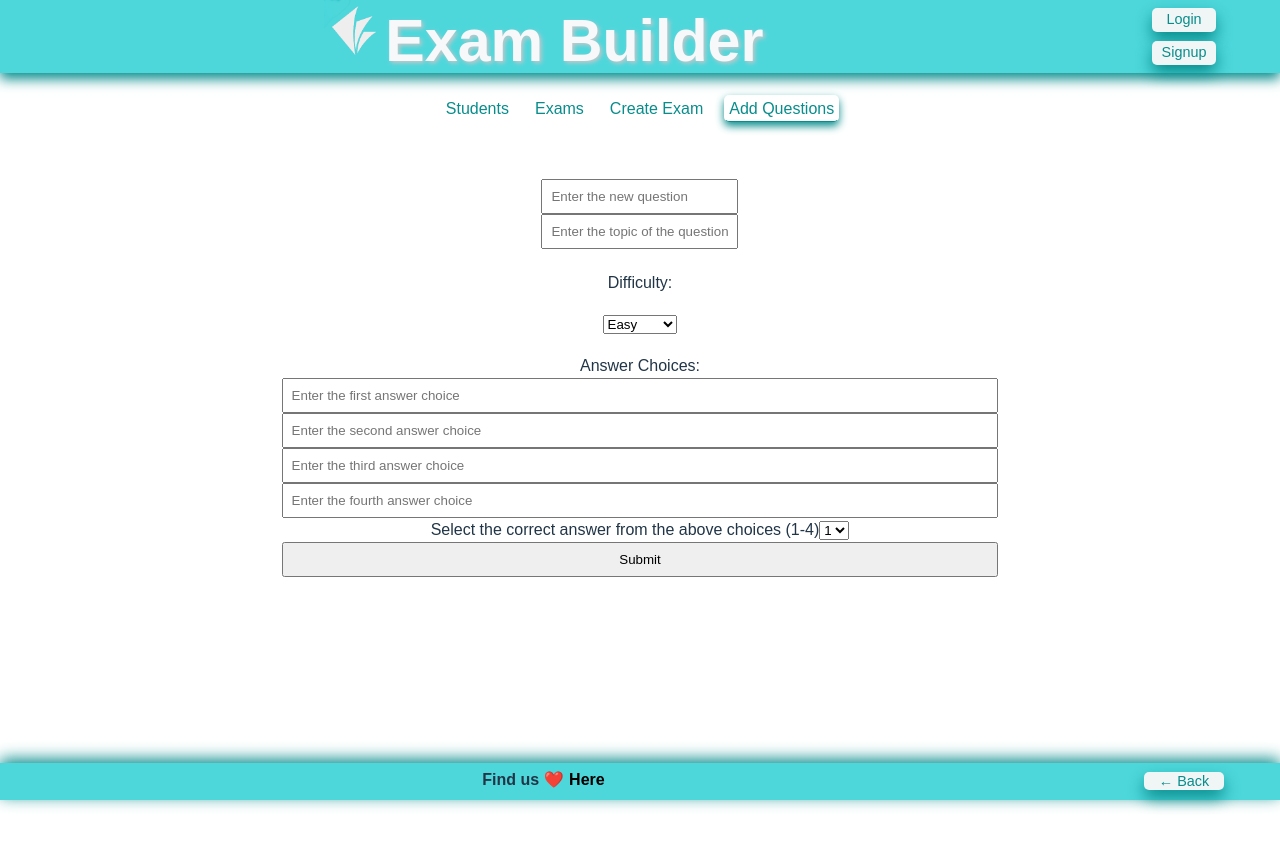
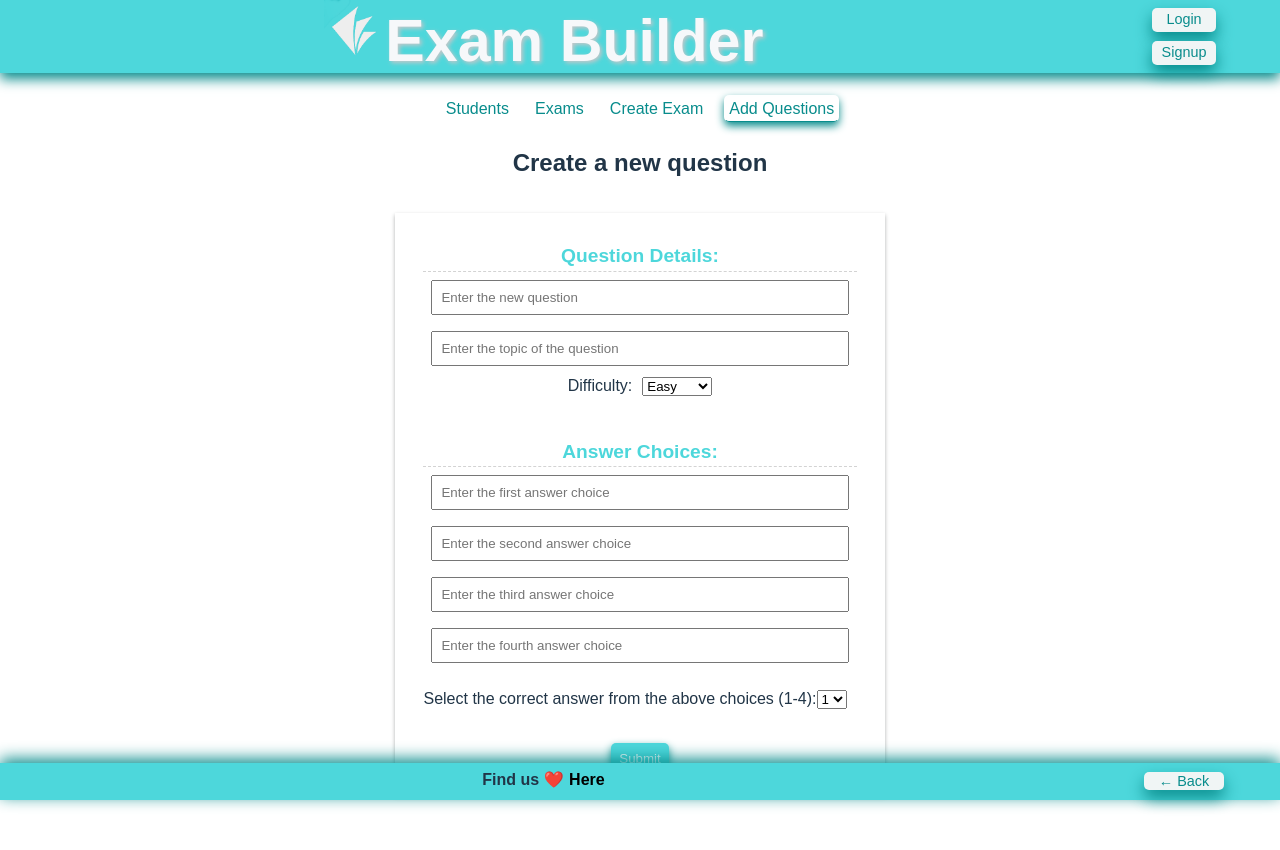
Before and after one commit to JessicaDubina/exam-builder, a React (Vite) app in the folder client/: page /createquestion in a window 1280 px wide. Shown: the top 850 px of the page. Before the commit the page ends 800 px from the top, so only its background shows below. Built offline with nearby package versions, Linux system fonts and the light colour scheme; no server answers; a web font is replaced by a local one.

Commit message:
updated createquestion page formats

```diff
--- a/client/src/App.css
+++ b/client/src/App.css
@@ -145,6 +145,13 @@ th, .table-title {
   box-shadow: 0 2px 4px 0 #afb1b1;
 }
 
+.section {
+  padding: 1rem;
+  display: flex;
+  flex-direction: column;
+  margin: .5rem;
+}
+
 .page-title {
   margin: 1rem;
 }
@@ -152,6 +159,15 @@ th, .table-title {
 input {
   margin: 0 1rem;
   padding: .5rem;
+}
+
+form div input {
+  margin: .5rem;
+}
+
+#dropdown {
+  align-self: center;
+  min-width: 10%;
 }
 
 .questions-container {
@@ -187,6 +203,13 @@ input {
   box-shadow: 0 4px 8px 0 #088c8c;
 }
 
+.submit-btn {
+  border-radius: 5px;
+  border: none;
+  margin: .5rem;
+  margin-bottom: 1rem;
+}
+
 .delete-btn {
   background-color: #01969b;
   color: white;
--- a/client/src/pages/CreateQuestion.jsx
+++ b/client/src/pages/CreateQuestion.jsx
@@ -78,8 +78,12 @@ const CreateQuestion = () => {
     return (
         <>
         <Navbar />
-        <form id='new-question-form' style={{ marginTop: '50px', marginLeft: '20%', display: 'flex', flexDirection: 'column', width: '60%', justfyContent: 'center', textAlign: 'center'}}>
-        <div id='question-text-input'>
+        <h2 className='page-title'>Create a new question</h2>
+        <div className='page-container' style={{justifyContent: "center"}}>
+        <div className='segment card'>
+        <form id='new-question-form'>
+        <div className='section'>
+        <label className='table-title'> Question Details: </label>
                 <input
                     type='text'
                     name='question_text'
@@ -87,9 +91,6 @@ const CreateQuestion = () => {
                     onChange={addQuestionData}
                     placeholder="Enter the new question"
                     />
-
-        </div>
-        <div id='question-topic-input'>
                 <input
                 type='text'
                 name='topic'
@@ -97,14 +98,17 @@ const CreateQuestion = () => {
                 onChange={addQuestionData}
                 placeholder="Enter the topic of the question"
                 />
-        </div>
-            <label style={{ marginTop: '3%'}}>Difficulty:</label>
-            <select onChange={addQuestionData} id="dropdown" name="difficulty" style={{ width: '10%', alignSelf: 'center', margin: '20px'}}>
+            <div >
+                <label style={{ marginRight: "10px"}}>Difficulty:</label>
+                <select onChange={addQuestionData} id="dropdown" name="difficulty" >
                     <option value="Easy">Easy</option>
                     <option value="Medium">Medium</option>
                     <option value="Difficult">Difficult</option>
                 </select>
-            <label> Answer Choices: </label>
+            </div>
+        </div>
+        <div className='section'>
+            <label className='table-title'> Answer Choices: </label>
             <div style={{ display: 'flex', flexDirection: 'column', justfyContent: 'space-between'}}>
             <input
                 type='text'
@@ -134,7 +138,7 @@ const CreateQuestion = () => {
                 onChange={addQuestionData}
                 placeholder="Enter the fourth answer choice"
             />
-            <label htmlFor='correct_answer'>Select the correct answer from the above choices (1-4)
+            <label style={{ marginRight: "10px", marginTop: "1rem"}} htmlFor='correct_answer'>Select the correct answer from the above choices (1-4):
             <select onChange={addQuestionData} id='correct_answer' name='correct_answer' type='integer'>
                 <option value='0'>1</option>
                 <option value='1'>2</option>
@@ -143,8 +147,11 @@ const CreateQuestion = () => {
             </select>
             </label>
             </div>
-            <input onClick={handleAddQuestion} type="submit" value="Submit"></input>
+            </div>
+            <input onClick={handleAddQuestion} type="submit" value="Submit" className='btn-main-function submit-btn'></input>
         </form>
+        </div>
+        </div>
         </>
     )
 
```
Lines whose indentation alone changed are shown as unchanged.
